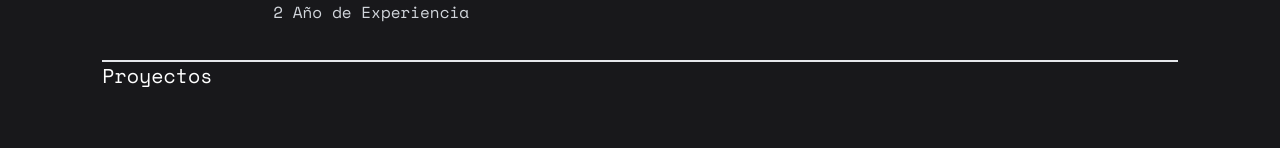
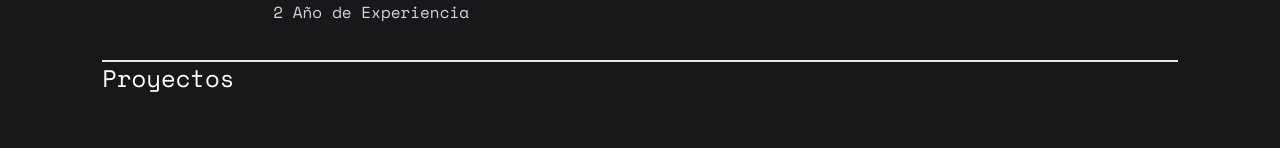
Before and after one commit to David2474/porfolio, a Next.js app: page / in a window 1280 px wide. Shown: the part 650-798 px from the top of the page. Built offline with nearby package versions, Linux system fonts and the light colour scheme; a web font is replaced by a local one.

Commit message:
add new changes in page

```diff
--- a/src/app/components/information/Proyects.jsx
+++ b/src/app/components/information/Proyects.jsx
@@ -4,7 +4,7 @@ import CardProyect from './CardProyect'
 export default function Proyects() {
   return (
     <div className='w-full'>
-      <p className='text-xl'>Proyectos</p>
+      <p className='text-2xl'>Proyectos</p>
       <CardProyect/>
     </div>
   )
--- a/src/app/components/navbar/Redes.jsx
+++ b/src/app/components/navbar/Redes.jsx
@@ -14,7 +14,7 @@ export default function Redes() {
         {
             id: 2,
             image: "/redes/linkedin.png",
-            url: "https://www.linkedin.com/in/dev-david-gutierrez/"
+            url: "https://www.linkedin.com/in/dev-david-gutierrez"
         },
     ]
 
--- a/src/app/page.js
+++ b/src/app/page.js
@@ -43,7 +43,7 @@ export default function Home() {
 
         <section className="w-11/12 flex flex-col  sm:flex-row justify-center sm:justify-around items-center">
           <div className="flex flex-col justify-center  items-center sm:w-2/4 w-12/12">
-            <p className="text-xl font-semibold sm:text-4xl my-2">Contactame</p>
+            <p className="text-2xl font-semibold sm:text-4xl my-2">Contactame</p>
             <p className="w-11/12 text-gray-300">
             Contáctame para hablar sobre tus proyectos y crear software innovador juntos
             </p>
```
